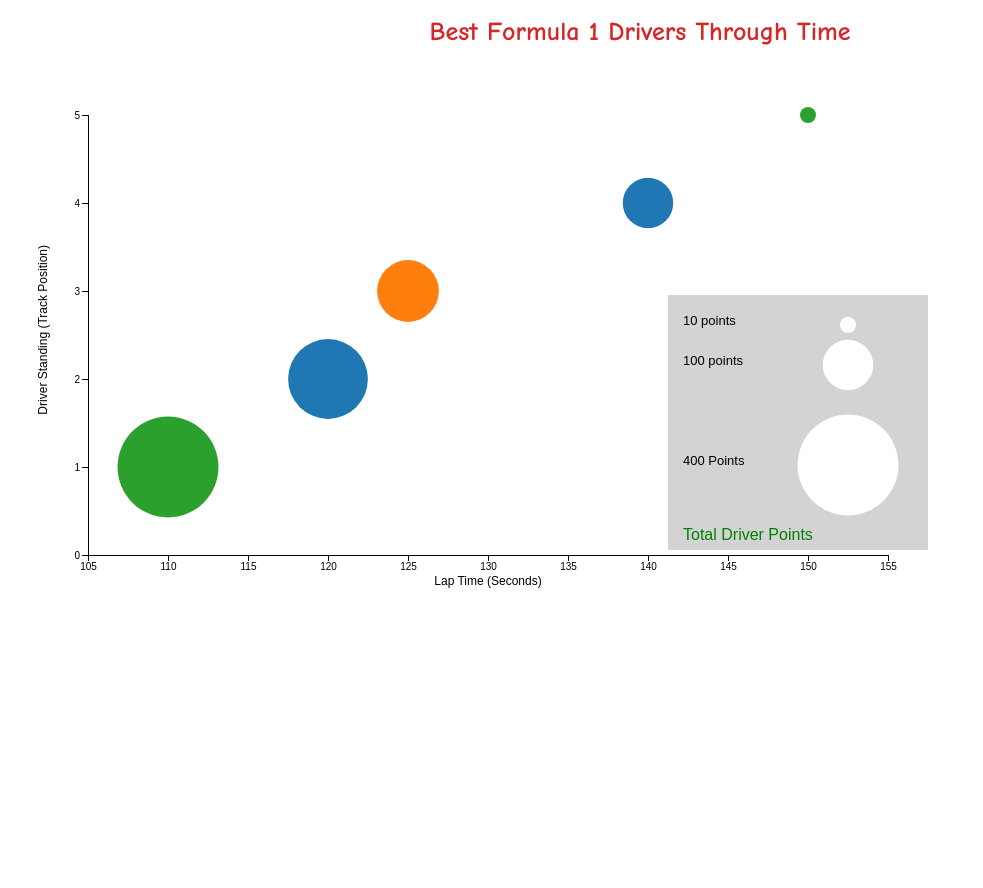
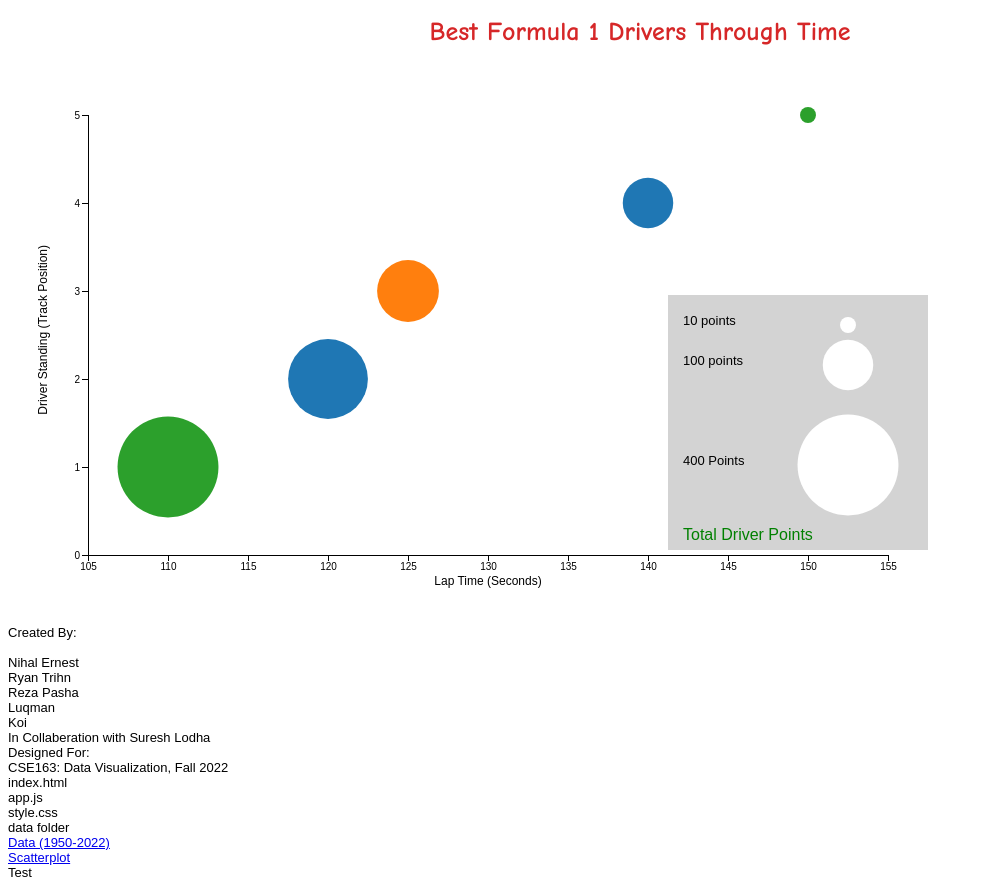
Before and after one commit to khoiduong/Best-F1-Drivers, a plain HTML site: page index.html in a window 1280 px wide. Shown: the whole page, without its empty margins (0-983 px from the left). Before the commit the page ends 800 px from the top, so only its background shows below. Drawn offline with nearby package versions, Linux system fonts and the light colour scheme.

Commit message:
end page links

```diff
--- a/index.html
+++ b/index.html
@@ -11,4 +11,44 @@
     <script type="text/javascript" src="scatterplot.js"></script>
     <h1></h1>
   </body>
+
+  <div class="endinfo">
+    <div class="names">
+      <div>Created By:</div>
+      <br />
+      Nihal Ernest
+      <br />
+      Ryan Trihn
+      <br />
+      Reza Pasha
+      <br />
+      Luqman
+      <br />
+      Koi
+      <br />
+      In Collaberation with Suresh Lodha
+    </div>
+    <div class="designed">
+      <div>Designed For:</div>
+      <div>CSE163: Data Visualization, Fall 2022</div>
+    </div>
+    <div class="links">
+      <div class="submit">
+        <div>index.html</div>
+        <div>app.js</div>
+        <div>style.css</div>
+        <div>data folder</div>
+      </div>
+      <div class="sources">
+        <a
+          href="https://www.kaggle.com/datasets/rohanrao/formula-1-world-championship-1950-2020"
+          >Data (1950-2022)</a
+        >
+      </div>
+      <div class="vizsources">
+        <a href="https://bl.ocks.org/mbostock/3887118">Scatterplot</a>
+      </div>
+      <div class="codesources">Test</div>
+    </div>
+  </div>
 </html>
```
